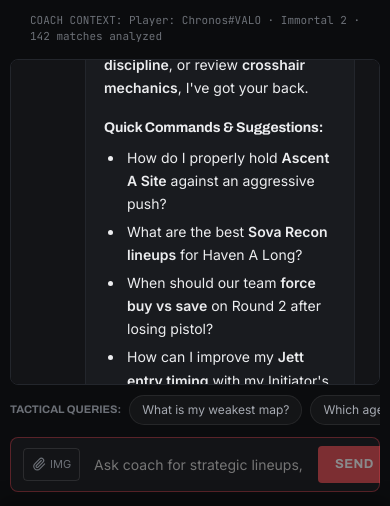
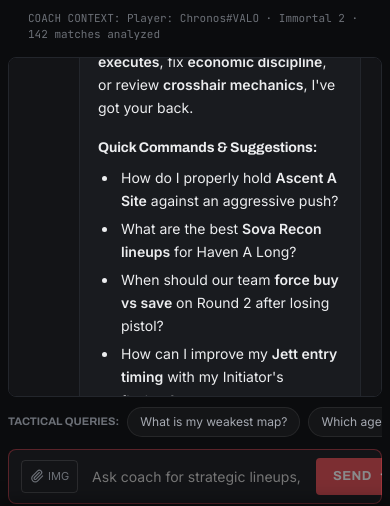
Before and after one commit to parag8487/ValoRecon, a React (Vite) app in the folder web/: page /coach in a window 390 px wide. Shown: the part 276-782 px from the top of the page. Built offline with nearby package versions, Linux system fonts and the light colour scheme; no server answers.

Commit message:
fix: coach viewport boundary, unlocked agent list, instant agent actions, and lobby roster safety

```diff
--- a/web/src/api/client.ts
+++ b/web/src/api/client.ts
@@ -169,6 +169,11 @@
   return { connected: false, gameRunning: false };
 }
 
+const DEFAULT_UNLOCKED_AGENTS = new Set([
+  'Jett', 'Phoenix', 'Sova', 'Sage', 'Brimstone',
+  'Reyna', 'Omen', 'Cypher', 'Raze', 'Killjoy'
+]);
+
 export async function getAgents(): Promise<Agent[]> {
   if (isLocalDesktopApp()) {
     try {
@@ -192,6 +197,7 @@
         killfeedPortrait: a.killfeedPortrait,
         background: a.background,
         backgroundGradientColors: a.backgroundGradientColors,
+        unlocked: DEFAULT_UNLOCKED_AGENTS.has(a.displayName),
         abilities: (a.abilities || []).map((ab: any) => ({
           slot: ab.slot,
           displayName: ab.displayName,
@@ -799,27 +805,49 @@
 }
 
 export async function selectAgentAction(agentUuid: string): Promise<any> {
+  if (isLocalDesktopApp()) {
+    try {
       const res = await apiFetch(`/riot/select`, {
         method: 'POST',
         headers: { 'Content-Type': 'application/json' },
         body: JSON.stringify({ agentUuid })
       });
-  return res.json();
+      if (res.ok) return res.json();
+    } catch {}
+  }
+  return {
+    success: true,
+    status: 'HOVERED',
+    message: 'Hover state armed! Auto-hover scanner active for match start.'
+  };
 }
 
 export async function lockAgentAction(agentUuid: string): Promise<any> {
+  if (isLocalDesktopApp()) {
+    try {
       const res = await apiFetch(`/riot/lock`, {
         method: 'POST',
         headers: { 'Content-Type': 'application/json' },
         body: JSON.stringify({ agentUuid })
       });
-  return res.json();
+      if (res.ok) return res.json();
+    } catch {}
+  }
+  return {
+    success: true,
+    status: 'LOCKED',
+    message: 'Instalock armed! Will lock in 0ms the instant the pregame lobby loads.'
+  };
 }
 
 export async function getUnlockedAgents(): Promise<string[]> {
+  if (isLocalDesktopApp()) {
+    try {
       const res = await apiFetch(`/riot/unlocked-agents`);
-  if (!res.ok) return [];
-  return res.json();
+      if (res.ok) return res.json();
+    } catch {}
+  }
+  return Array.from(DEFAULT_UNLOCKED_AGENTS);
 }
 
 export async function saveAiSettings(cfg: { apiKey?: string; model?: string; tone?: string }): Promise<AiSettings> {
--- a/web/src/components/LobbyRoster.tsx
+++ b/web/src/components/LobbyRoster.tsx
@@ -179,11 +179,12 @@
     );
   }
 
-  const players = data.players || [];
-  const myTeamId = players.find((p) => p.isPlayer)?.teamId;
-  const hasTeams = players.some((p) => p.teamId);
-  const allies = hasTeams ? players.filter((p) => p.teamId === myTeamId) : players;
-  const enemies = hasTeams ? players.filter((p) => p.teamId && p.teamId !== myTeamId) : [];
+  const players = Array.isArray(data.players) ? data.players : [];
+  const myPlayer = players.find((p) => p?.isPlayer);
+  const myTeamId = myPlayer?.teamId;
+  const hasTeams = players.some((p) => Boolean(p?.teamId));
+  const allies = hasTeams ? players.filter((p) => p?.teamId === myTeamId) : players;
+  const enemies = hasTeams ? players.filter((p) => p?.teamId && p?.teamId !== myTeamId) : [];
 
   return (
     <div style={{
@@ -195,7 +196,7 @@
         display: 'flex', alignItems: 'center', justifyContent: 'space-between'
       }}>
         <span style={{ fontFamily: 'var(--font-heading)', fontWeight: 700, color: '#fff', fontSize: '13px', letterSpacing: '0.04em' }}>
-          {data.phase === 'AGENT_SELECT' ? 'AGENT SELECT — YOUR TEAM' : 'MATCH ROSTER'}
+          {data?.phase === 'AGENT_SELECT' ? 'AGENT SELECT — YOUR TEAM' : 'MATCH ROSTER'}
         </span>
         <div style={{ display: 'flex', alignItems: 'center', gap: '10px' }}>
           {score && score.ally !== null && (
@@ -215,17 +216,18 @@
 
       {/* Team Columns (2 columns on desktop, stacked on mobile) */}
       <div className="grid-2-mobile" style={{ display: 'grid', gridTemplateColumns: enemies.length > 0 ? '1fr 1fr' : '1fr', gap: '16px', padding: '14px' }}>
-        <RosterColumn title="◆ YOUR TEAM" color="var(--accent-cyan, #00f0ff)" list={allies} />
-        {enemies.length > 0 && <RosterColumn title="◆ ENEMY TEAM" color="var(--accent-red, #ff4655)" list={enemies} />}
+        <RosterColumn title="◆ YOUR TEAM" color="var(--accent-cyan, #00f0ff)" list={allies || []} />
+        {enemies.length > 0 && <RosterColumn title="◆ ENEMY TEAM" color="var(--accent-red, #ff4655)" list={enemies || []} />}
       </div>
 
-
+      {data?.note && (
         <div style={{
           padding: '9px 16px', borderTop: '1px solid var(--border-color)',
           fontSize: '10.5px', color: 'var(--text-muted)', lineHeight: 1.4
         }}>
           {data.note}
         </div>
+      )}
     </div>
   );
 };
--- a/web/src/index.css
+++ b/web/src/index.css
@@ -98,6 +98,29 @@
   min-height: 0;
   padding: 24px 28px 48px 28px;
   scroll-padding-bottom: 48px;
+  box-sizing: border-box;
+}
+.content-area:has(.coach-screen) {
+  padding: 16px 20px 16px 20px !important;
+  overflow: hidden !important;
+  display: flex !important;
+  flex-direction: column !important;
+  height: 100% !important;
+  max-height: 100% !important;
+  min-height: 0 !important;
+  box-sizing: border-box !important;
+}
+
+.coach-screen {
+  display: flex !important;
+  flex-direction: column !important;
+  flex: 1 1 0% !important;
+  height: 100% !important;
+  max-height: 100% !important;
+  min-height: 0 !important;
+  overflow: hidden !important;
+  box-sizing: border-box !important;
+  gap: 10px;
 }
 .app-topbar { gap: 20px; }
 .topbar-title { flex: 1 1 auto; }
@@ -255,8 +278,14 @@
     scroll-padding-bottom: calc(80px + env(safe-area-inset-bottom, 16px)) !important;
   }
   .content-area:has(.coach-screen) {
-    padding: 10px 10px calc(76px + env(safe-area-inset-bottom, 12px)) 10px !important;
+    padding: 8px 8px calc(64px + env(safe-area-inset-bottom, 8px)) 8px !important;
     overflow: hidden !important;
+    display: flex !important;
+    flex-direction: column !important;
+    height: 100% !important;
+    max-height: 100% !important;
+    min-height: 0 !important;
+    box-sizing: border-box !important;
   }
   .app-topbar {
     padding: 0 10px !important;
--- a/web/src/screens/CoachScreen.tsx
+++ b/web/src/screens/CoachScreen.tsx
@@ -383,10 +383,12 @@
     <div className="animate-fade-in coach-screen" style={{
       display: 'flex',
       flexDirection: 'column',
+      flex: '1 1 0%',
       height: '100%',
       maxHeight: '100%',
       minHeight: 0,
       overflow: 'hidden',
+      boxSizing: 'border-box',
       gap: '10px'
     }}>
       {/* Header Bar — Pinned */}
@@ -559,20 +561,22 @@
 
       {/* Messages Scroll Area */}
       <div
-        className="glass-panel"
+        className="glass-panel coach-messages-scroll-pane"
         role="log"
         aria-live="polite"
         aria-atomic="false"
         aria-label="Coach conversation"
         style={{
-          flex: 1,
+          flex: '1 1 0%',
           overflowY: 'auto',
+          overflowX: 'hidden',
           minHeight: 0,
           minWidth: 0,
-          padding: '24px',
+          padding: '20px',
           display: 'flex',
           flexDirection: 'column',
-          gap: '20px'
+          gap: '16px',
+          boxSizing: 'border-box'
         }}
       >
         {messages.map((m, idx) => {
```
Lines whose indentation alone changed are shown as unchanged.
